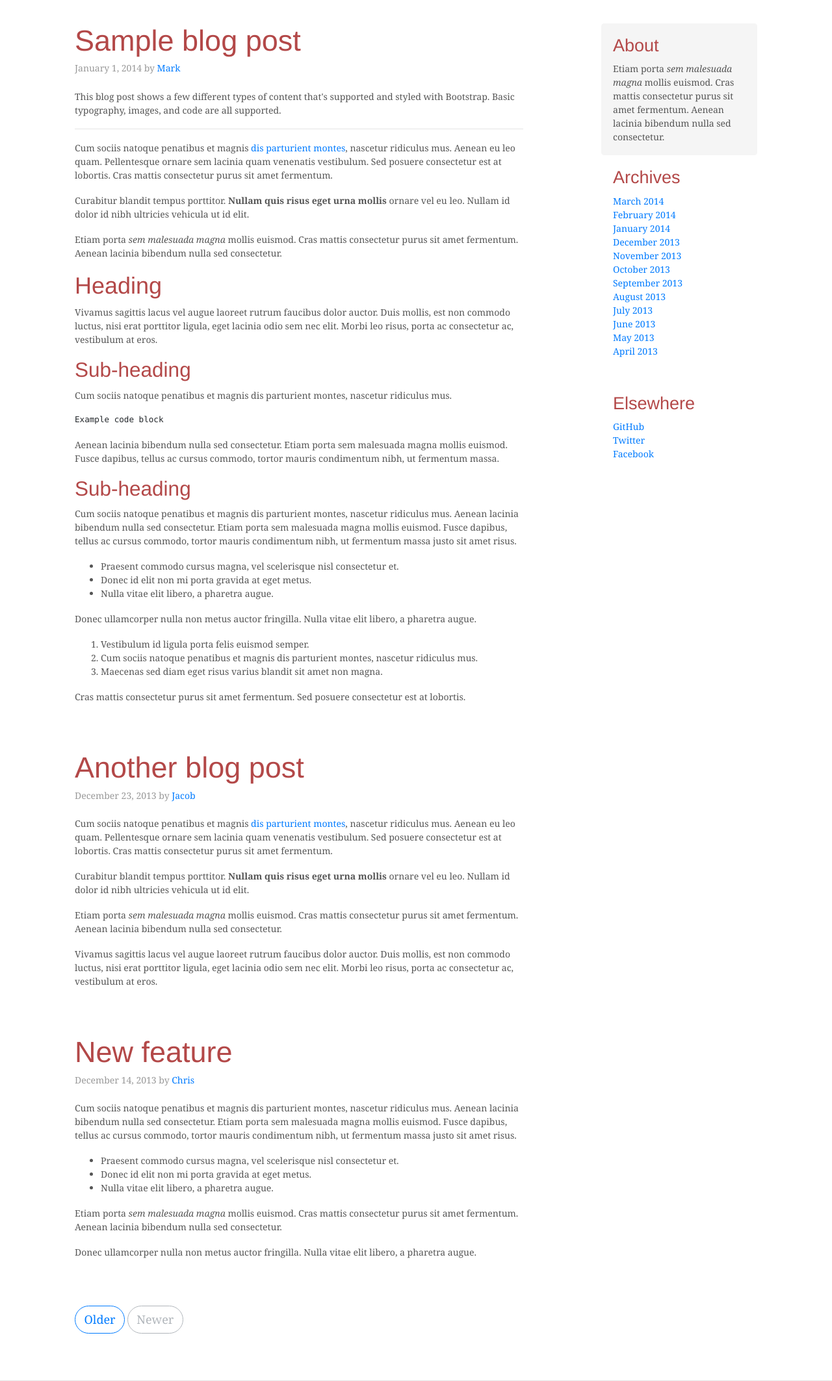
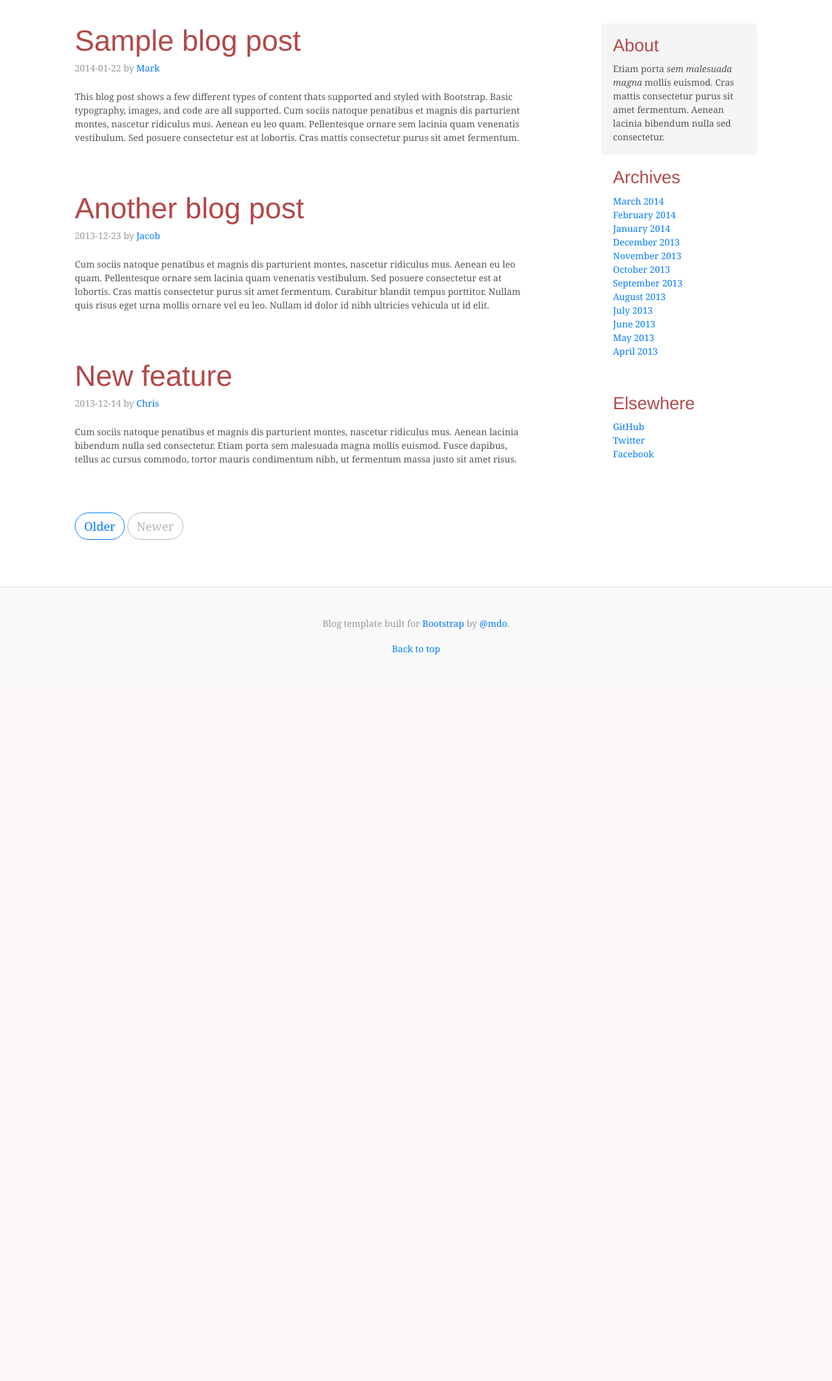
Before and after one commit to marijanikolovski/blog, a PHP site: page /home.php in a window 1280 px wide. Shown: the part 258-2384 px from the top of the page at 65% size. After the commit the page ends 1266 px from the top, so only its background shows below. Run offline with PHP 8.4, Linux system fonts and the light colour scheme; data comes from the database, SQL or seed files in the repository; both versions use the stored data as it was after the commit.

Commit message:
Zadatak 4.

```diff
--- /dev/null
+++ b/db.php
@@ -0,0 +1,30 @@
+<?php
+$servername = "127.0.0.1";
+$username = "root";
+$password = "";
+$dbname = "blog";
+
+try {
+    $connection = new PDO(
+        "mysql:host=$servername;dbname=$dbname",
+        $username,
+        $password
+    );
+    $connection->setAttribute(PDO::ATTR_ERRMODE, PDO::ERRMODE_EXCEPTION);
+} catch (PDOException $e) {
+    echo $e->getMessage();
+}
+
+function fetch($sql, $connection, $isFetchAll = false)
+{
+    $statement = $connection->prepare($sql);
+    $statement->execute();
+    $statement->setFetchMode(PDO::FETCH_ASSOC);
+    if ($isFetchAll) {
+        return $statement->fetchAll();
+    }
+
+    return $statement->fetch();
+}
+
+?>
--- a/posts.php
+++ b/posts.php
@@ -1,86 +1,30 @@
+<?php
+    include ('db.php');
+
+    $sql = "SELECT * FROM posts ORDER BY created_at DESC";
+    $posts = fetch($sql, $connection,true);
+
+    //var_dump($posts);
+
+?>
+
 <div class="col-sm-8 blog-main">
 
+<?php
+    foreach ($posts as $post) {
+
+?>
+
 <div class="blog-post">
-    <h2 class="blog-post-title"><a href='#'>Sample blog post</a></h2>
-    <p class="blog-post-meta">January 1, 2014 by <a href="#">Mark</a></p>
+    <h2 class="blog-post-title"><a href='#'><?php echo $post['title'] ?></a></h2>
+    <p class="blog-post-meta"><?php echo $post['created_at'] ?> by <a href="#"><?php echo $post['author'] ?></a></p>
 
-    <p>This blog post shows a few different types of content that's supported and styled with Bootstrap.
-        Basic typography, images, and code are all supported.</p>
-    <hr>
-    <p>Cum sociis natoque penatibus et magnis <a href="#">dis parturient montes</a>, nascetur ridiculus
-        mus. Aenean eu leo quam. Pellentesque ornare sem lacinia quam venenatis vestibulum. Sed posuere
-        consectetur est at lobortis. Cras mattis consectetur purus sit amet fermentum.</p>
-    <blockquote>
-        <p>Curabitur blandit tempus porttitor. <strong>Nullam quis risus eget urna mollis</strong>
-            ornare vel eu leo. Nullam id dolor id nibh ultricies vehicula ut id elit.</p>
-    </blockquote>
-    <p>Etiam porta <em>sem malesuada magna</em> mollis euismod. Cras mattis consectetur purus sit amet
-        fermentum. Aenean lacinia bibendum nulla sed consectetur.</p>
-    <h2>Heading</h2>
-    <p>Vivamus sagittis lacus vel augue laoreet rutrum faucibus dolor auctor. Duis mollis, est non
-        commodo luctus, nisi erat porttitor ligula, eget lacinia odio sem nec elit. Morbi leo risus,
-        porta ac consectetur ac, vestibulum at eros.</p>
-    <h3>Sub-heading</h3>
-    <p>Cum sociis natoque penatibus et magnis dis parturient montes, nascetur ridiculus mus.</p>
-    <pre><code>Example code block</code></pre>
-    <p>Aenean lacinia bibendum nulla sed consectetur. Etiam porta sem malesuada magna mollis euismod.
-        Fusce dapibus, tellus ac cursus commodo, tortor mauris condimentum nibh, ut fermentum massa.</p>
-    <h3>Sub-heading</h3>
-    <p>Cum sociis natoque penatibus et magnis dis parturient montes, nascetur ridiculus mus. Aenean
-        lacinia bibendum nulla sed consectetur. Etiam porta sem malesuada magna mollis euismod. Fusce
-        dapibus, tellus ac cursus commodo, tortor mauris condimentum nibh, ut fermentum massa justo sit
-        amet risus.</p>
-    <ul>
-        <li>Praesent commodo cursus magna, vel scelerisque nisl consectetur et.</li>
-        <li>Donec id elit non mi porta gravida at eget metus.</li>
-        <li>Nulla vitae elit libero, a pharetra augue.</li>
-    </ul>
-    <p>Donec ullamcorper nulla non metus auctor fringilla. Nulla vitae elit libero, a pharetra augue.
-    </p>
-    <ol>
-        <li>Vestibulum id ligula porta felis euismod semper.</li>
-        <li>Cum sociis natoque penatibus et magnis dis parturient montes, nascetur ridiculus mus.</li>
-        <li>Maecenas sed diam eget risus varius blandit sit amet non magna.</li>
-    </ol>
-    <p>Cras mattis consectetur purus sit amet fermentum. Sed posuere consectetur est at lobortis.</p>
+    <p><?php echo $post['body'] ?></p>
 </div><!-- /.blog-post -->
 
-<div class="blog-post">
-    <h2 class="blog-post-title"><a href='#'>Another blog post</a></h2>
-    <p class="blog-post-meta">December 23, 2013 by <a href="#">Jacob</a></p>
-
-    <p>Cum sociis natoque penatibus et magnis <a href="#">dis parturient montes</a>, nascetur ridiculus
-        mus. Aenean eu leo quam. Pellentesque ornare sem lacinia quam venenatis vestibulum. Sed posuere
-        consectetur est at lobortis. Cras mattis consectetur purus sit amet fermentum.</p>
-    <blockquote>
-        <p>Curabitur blandit tempus porttitor. <strong>Nullam quis risus eget urna mollis</strong>
-            ornare vel eu leo. Nullam id dolor id nibh ultricies vehicula ut id elit.</p>
-    </blockquote>
-    <p>Etiam porta <em>sem malesuada magna</em> mollis euismod. Cras mattis consectetur purus sit amet
-        fermentum. Aenean lacinia bibendum nulla sed consectetur.</p>
-    <p>Vivamus sagittis lacus vel augue laoreet rutrum faucibus dolor auctor. Duis mollis, est non
-        commodo luctus, nisi erat porttitor ligula, eget lacinia odio sem nec elit. Morbi leo risus,
-        porta ac consectetur ac, vestibulum at eros.</p>
-</div><!-- /.blog-post -->
-
-<div class="blog-post">
-    <h2 class="blog-post-title"><a href='#'>New feature</a></h2>
-    <p class="blog-post-meta">December 14, 2013 by <a href="#">Chris</a></p>
-
-    <p>Cum sociis natoque penatibus et magnis dis parturient montes, nascetur ridiculus mus. Aenean
-        lacinia bibendum nulla sed consectetur. Etiam porta sem malesuada magna mollis euismod. Fusce
-        dapibus, tellus ac cursus commodo, tortor mauris condimentum nibh, ut fermentum massa justo sit
-        amet risus.</p>
-    <ul>
-        <li>Praesent commodo cursus magna, vel scelerisque nisl consectetur et.</li>
-        <li>Donec id elit non mi porta gravida at eget metus.</li>
-        <li>Nulla vitae elit libero, a pharetra augue.</li>
-    </ul>
-    <p>Etiam porta <em>sem malesuada magna</em> mollis euismod. Cras mattis consectetur purus sit amet
-        fermentum. Aenean lacinia bibendum nulla sed consectetur.</p>
-    <p>Donec ullamcorper nulla non metus auctor fringilla. Nulla vitae elit libero, a pharetra augue.
-    </p>
-</div><!-- /.blog-post -->
+<?php
+    }
+?>
 
 <nav class="blog-pagination">
     <a class="btn btn-outline-primary" href="#">Older</a>
```
Also changed, not shown: blog.sql (added, +23 -0 lines).
